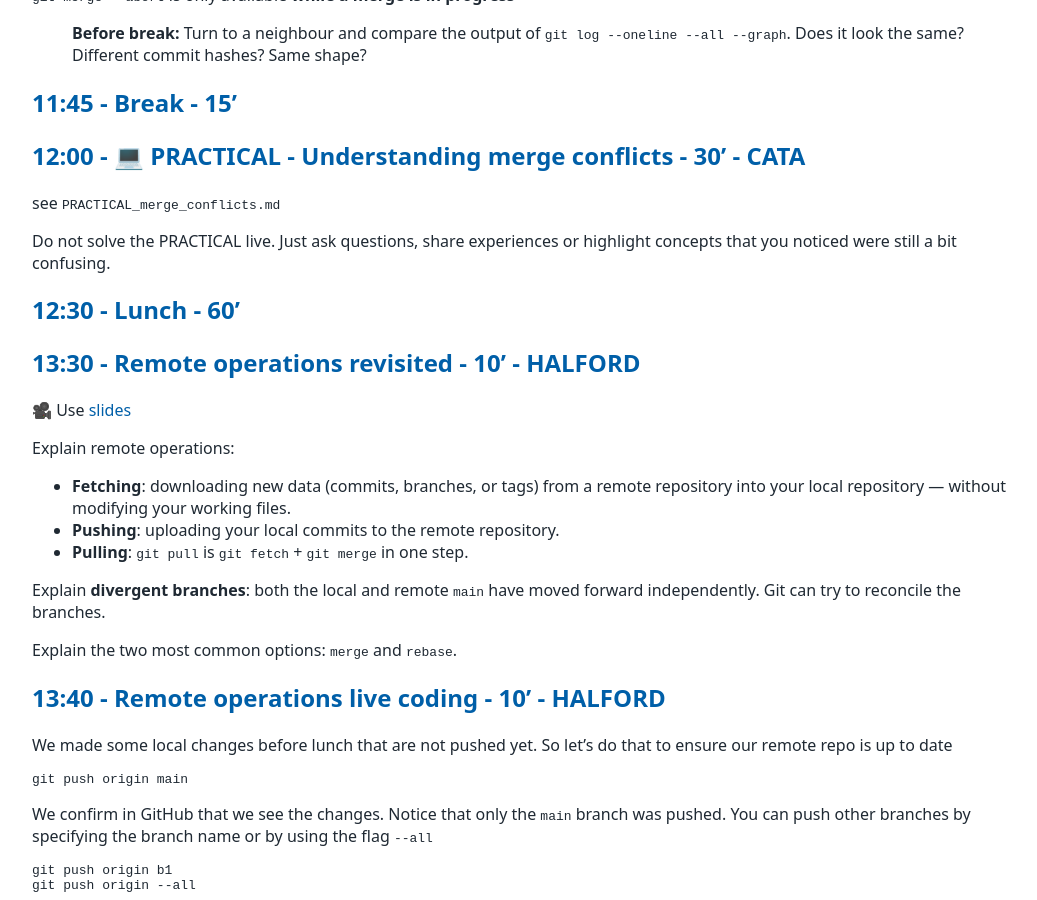
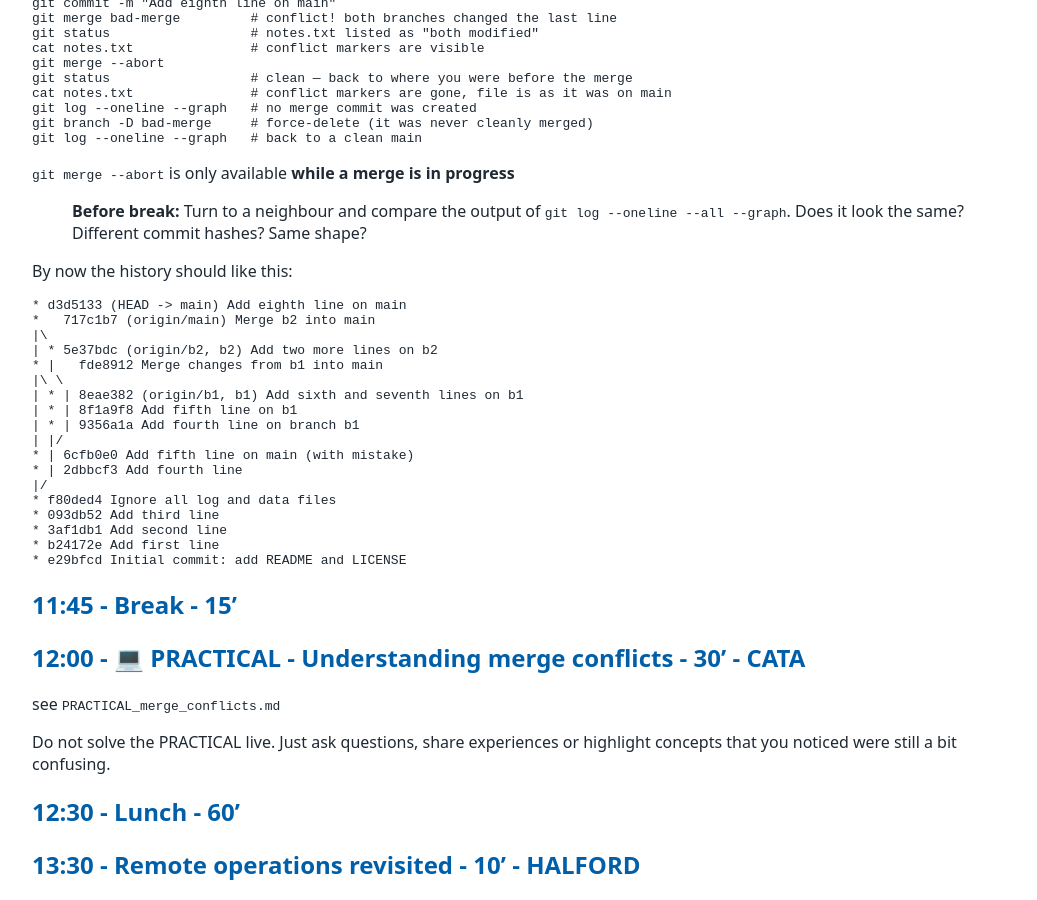
Before and after one commit to tu-delft-library/intermediate_version_control_with_git, a Jekyll site: the page built from material_for_trainers/lesson_plan.md, in a window 1280 px wide and 900 px high, scrolled down 6069 px. Shown: the whole window, without its empty margins (108-1145 px from the left). Built offline with Jekyll 4.4.1, drawn with Linux system fonts in a browser that asks for light colours; our own code applies the rules of GitHub Pages for plain Markdown files; some of the changed text lies outside the part shown.

Commit message:
Trainer split sync repo instructions

````diff
--- a/material_for_trainers/lesson_plan.md
+++ b/material_for_trainers/lesson_plan.md
@@ -38,6 +38,7 @@ Slides work better if you open them in your device: [slides](https://tud365.shar
 > *START AUTOPUSH*
 
 ## 9:45 - Solve assignment to create local repo - 10' - CATA
+> Because we are doing trainer split today, it is easier to create the clone in github before hand and add the other trainer as collaborator.
 
 Below is the minimal set of instructions to generate the repository for today.
 
@@ -75,6 +76,7 @@ Ask if everyone has the `weather-notes` repository with a similar history:
 - 3 commits for editing `notes.txt`
 - 1 `.gitignore` commit
 
+
 This should generate a local repository with a commit history. But we still need to add the remote repository:
 
 - Create a new empty repository on GitHub (no README/license — you already have those).
@@ -181,9 +184,11 @@ git status
 ```
 
 ## 10:40 - Break - 15'
+> **Trainer change** push and pull git@github.com:catactg/weather-notes.git
 
 
 ## 10:55 - Explore differences across branches - 10' - HALFORD
+> *START AUTOPUSH*
 
 Let's keep adding to our history:
 ```bash
@@ -340,6 +345,27 @@ git log --oneline --graph   # back to a clean main
 
 > **Before break:** Turn to a neighbour and compare the output of `git log --oneline --all --graph`. Does it look the same? Different commit hashes? Same shape?
 
+By now the history should like this:
+```bash
+* d3d5133 (HEAD -> main) Add eighth line on main
+*   717c1b7 (origin/main) Merge b2 into main
+|\
+| * 5e37bdc (origin/b2, b2) Add two more lines on b2
+* |   fde8912 Merge changes from b1 into main
+|\ \
+| * | 8eae382 (origin/b1, b1) Add sixth and seventh lines on b1
+| * | 8f1a9f8 Add fifth line on b1
+| * | 9356a1a Add fourth line on branch b1
+| |/
+* | 6cfb0e0 Add fifth line on main (with mistake)
+* | 2dbbcf3 Add fourth line
+|/
+* f80ded4 Ignore all log and data files
+* 093db52 Add third line
+* 3af1db1 Add second line
+* b24172e Add first line
+* e29bfcd Initial commit: add README and LICENSE
+```
 ## 11:45 - Break  - 15'
 
 ## 12:00 -  💻 PRACTICAL - Understanding merge conflicts - 30' - CATA
@@ -440,6 +466,9 @@ git commit -m "Add new line"
 git switch cool
 git rebase main     # Successfully rebased and updated refs/heads/cool
 git log --oneline --all --graph # cool sits in front of main
+```
+> *DO NOT* clear screen here. So that participants can see the effect of rebase
+```bash
 git switch main
 git merge cool          # Fast-forward
 git log --oneline --all --graph
@@ -457,6 +486,7 @@ see `PRACTICAL_remote_conflicts.md`
 Share experiences or highlight concepts that you noticed were still a bit confusing.
 
 ## 15:10 - VS Code demo - 10' - CATA
+> **Trainer change** push and pull git@github.com:catactg/weather-notes.git
 
 Some people prefer to use a GUI to work with Git. Let's explore that using VSCode
 
@@ -470,8 +500,11 @@ Some people prefer to use a GUI to work with Git. Let's explore that using VSCod
     - log -> hover for details
     - click on +- icon on the right to show changes
     - right click for more options
+- Notice the `branches` at the lower left corner
+   - Switch to main branch
+
 ### Commit changes
-- Open `notes.md` from explorer
+- Open `notes.txt` from explorer
 - Make a change (e.g. add a line `for a new day`)
 - Save `notes.txt` (CTRL + S)
 - Notice badge on git icon
````
Also changed, not shown: other parts of material_for_trainers/lesson_plan.md (+1 -0 lines), material_for_trainers/simulate_local_repo.md (+6 -3 lines).
